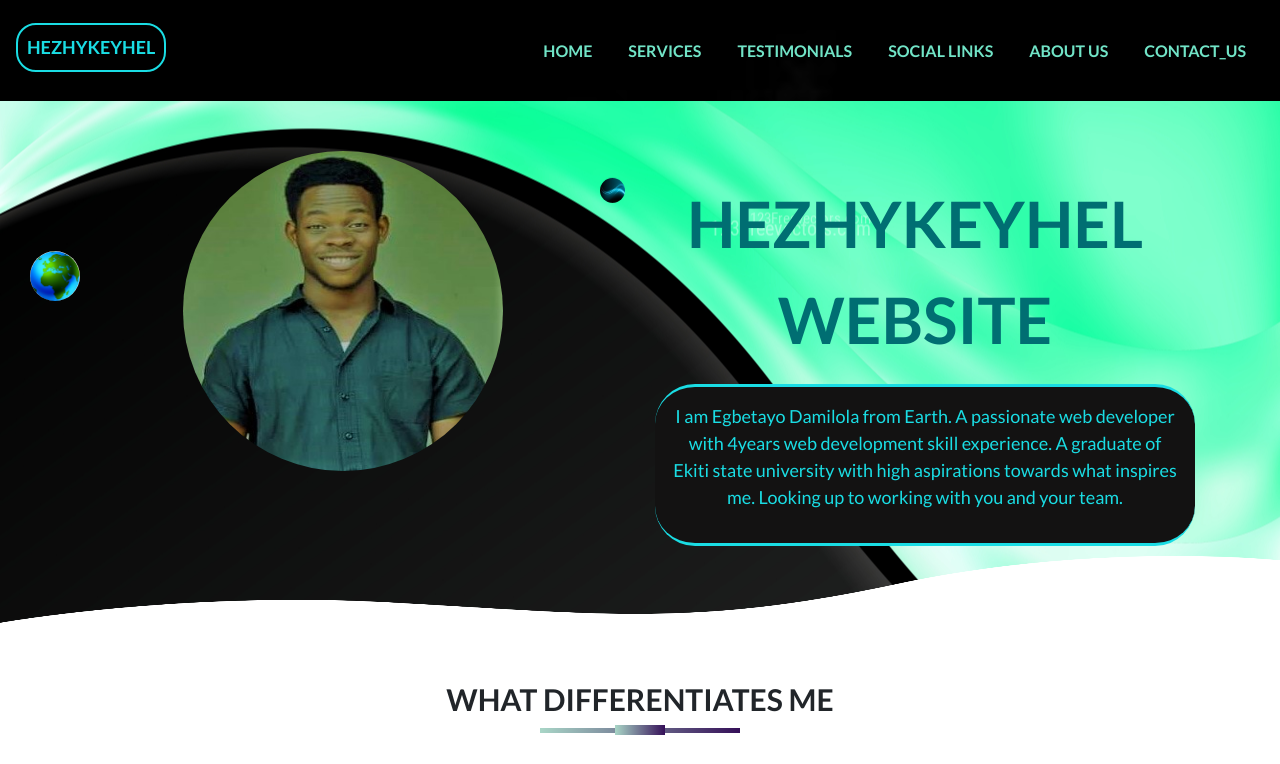
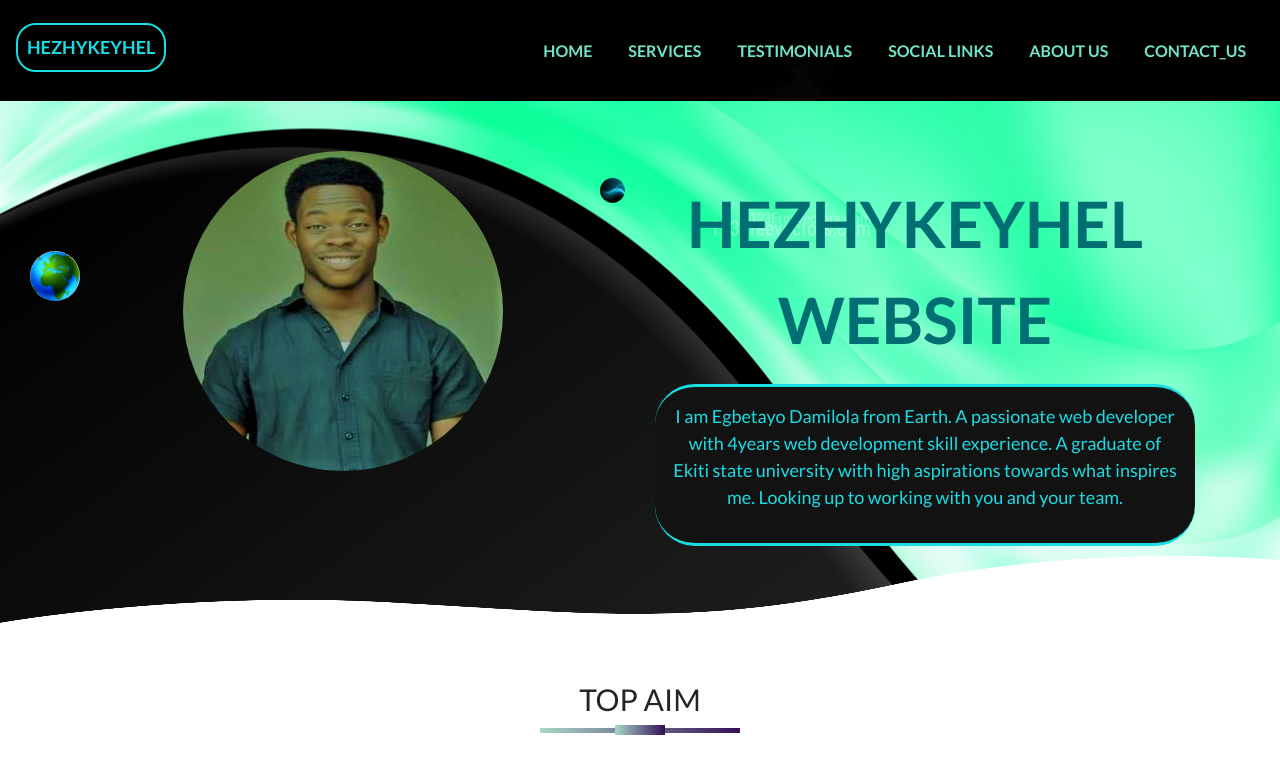
Before and after one commit to Hezhykeyhel/Egbetayo_Portfolio, a plain HTML site: page index.html in a window 1280 px wide. Shown: the top 764 px of the page. Drawn offline with nearby package versions, Linux system fonts and the light colour scheme; a script that the page names is missing.

Commit message:
Update index.html

```diff
--- a/index.html
+++ b/index.html
@@ -74,7 +74,7 @@
   </section>
   <!--------About Us---------->
   <section id="about-us">
-    <h1 class="title text-center"><b>WHAT DIFFERENTIATES ME</b></h1>
+    <h1 class="title text-center">TOP AIM</b></h1>
     <div class="container">
       <div class="row">
         <div class="col-md-6 text-center">
```
